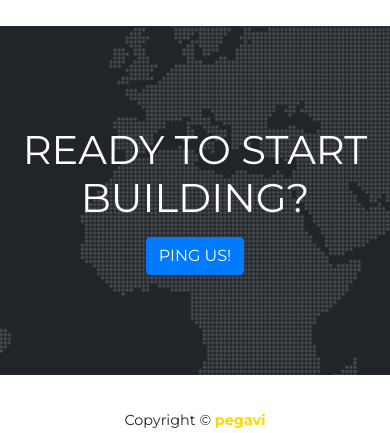
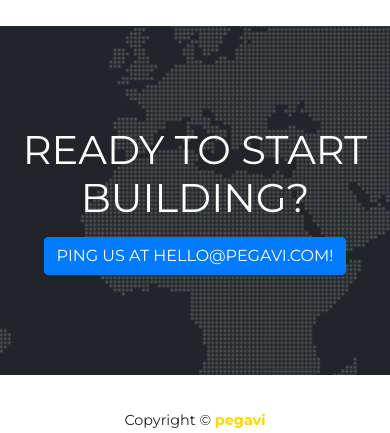
Before and after one commit to vulong264/pegaviweb, a website with bundled scripts: page www/index.html in a window 390 px wide. Shown: the part 8359-8792 px from the top of the page. Built offline with nearby package versions, Linux system fonts and the light colour scheme; a web font is replaced by a local one.

```diff
--- a/www/index.html
+++ b/www/index.html
@@ -422,7 +422,7 @@
           <!--
             <h3 class="section-subheading text-muted">Lorem ipsum dolor sit amet consectetur.</h3>
           -->
-          <a class="btn btn-primary btn-xl text-uppercase" href="mailto:hello@pegavi.com">Ping us!</a>
+          <button id="sendMessageButton" class="btn btn-primary btn-xl text-uppercase" onclick="window.location.href = 'mailto:hello@pegavi.com';"">Ping us at hello@pegavi.com!</button>
         </div>
       </div>
       <!-- template
```
